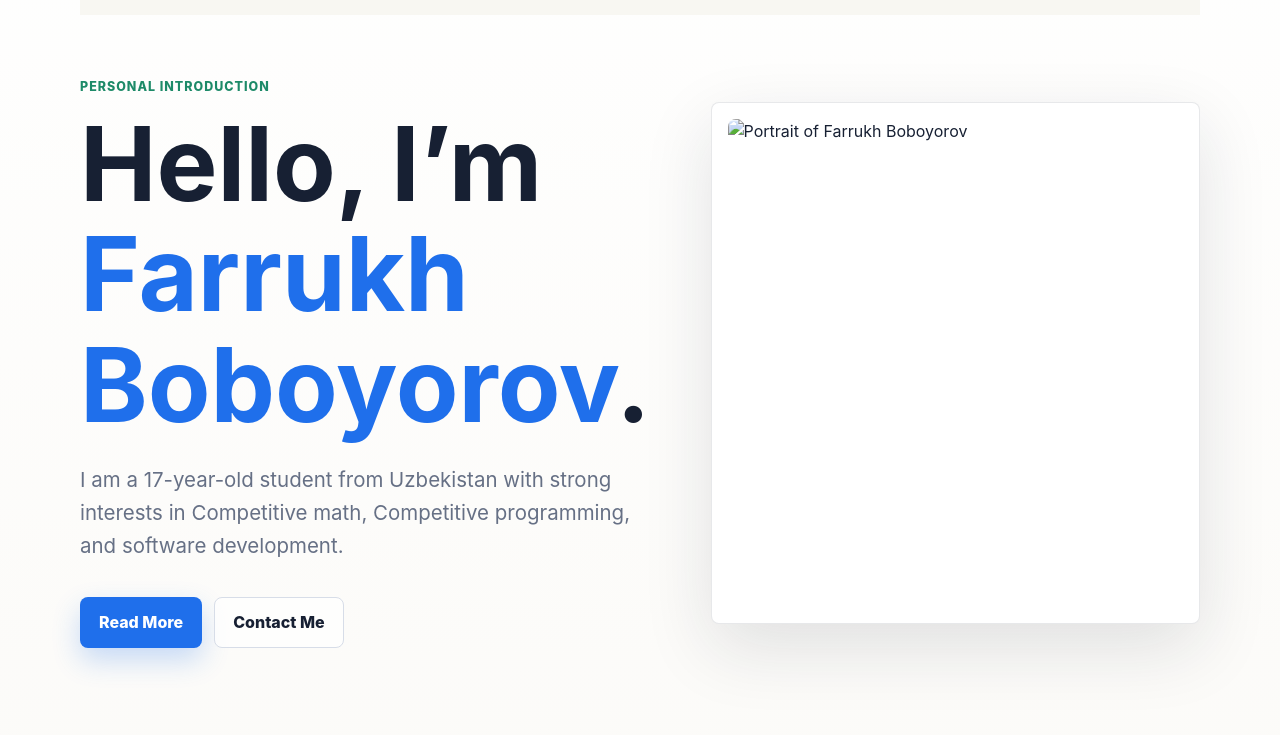
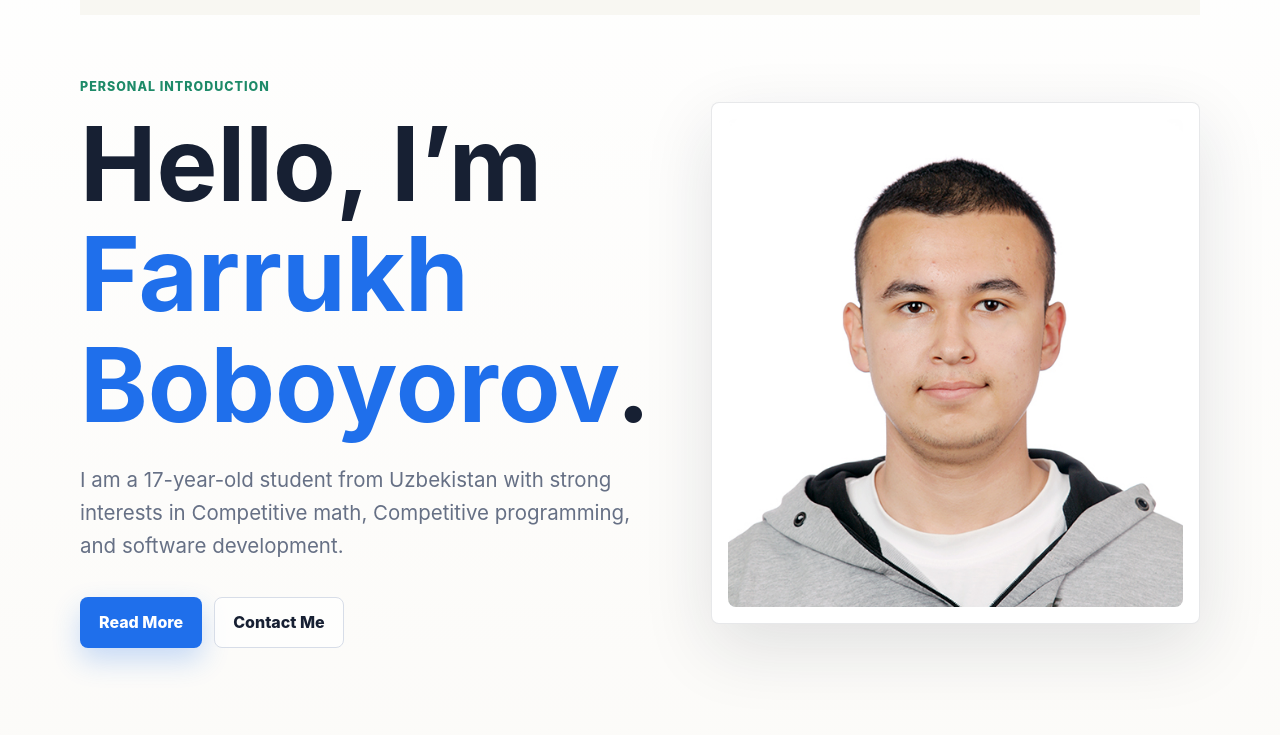
Before and after one commit to fboboyorov6-beep/personal_page, a plain HTML site: page index.html in a window 1280 px wide. Shown: the part 65-800 px from the top of the page. Drawn offline with Linux system fonts and the light colour scheme.

Commit message:
Update index.html

```diff
--- a/index.html
+++ b/index.html
@@ -39,7 +39,7 @@
         <div class="photo-panel" aria-label="Profile photo">
           <img
             class="profile-photo"
-            src="images/profile.jpg"
+            src="profile.jpg"
             alt="Portrait of Farrukh Boboyorov"
           />
         </div>
```
